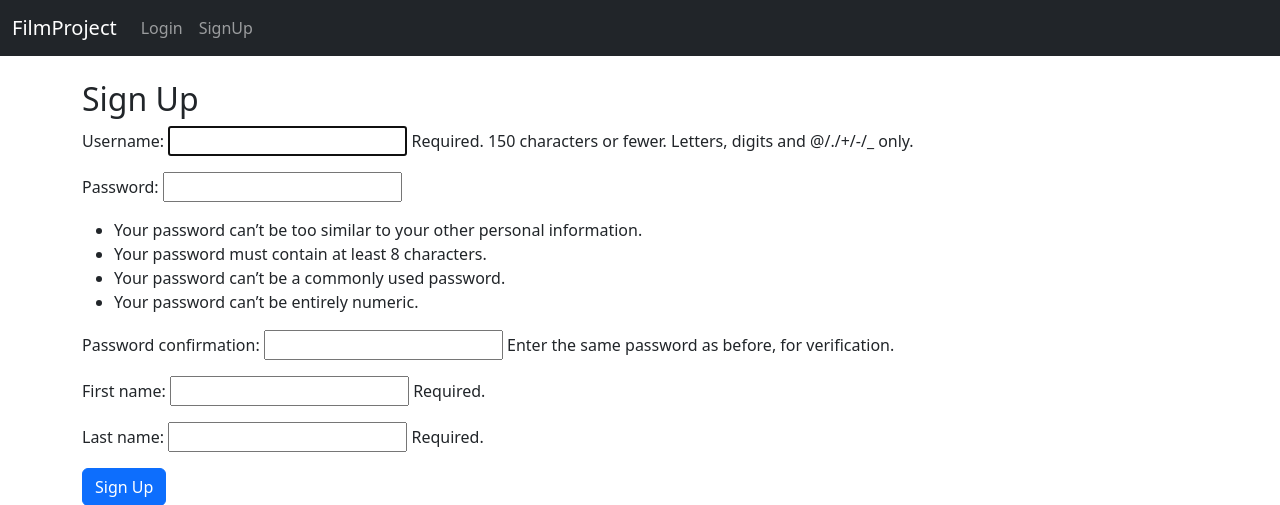
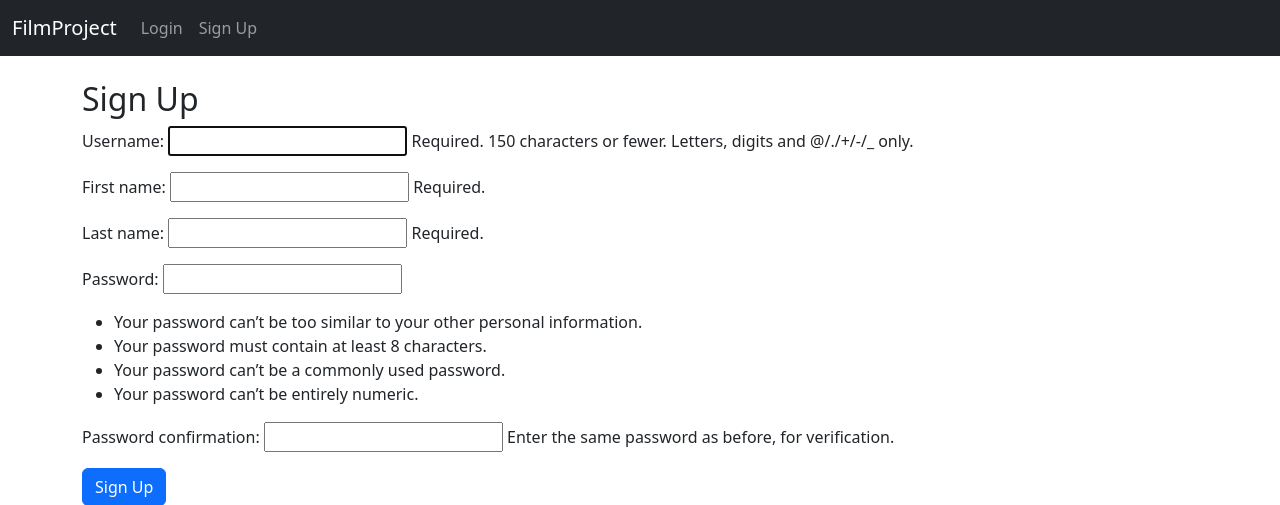
Before and after one commit to telkelly/DI_Bootcamp, a Django app: page /accounts/signup/ in a window 1280 px wide. Shown: the top 505 px of the page. Run offline with Django 4.2, Linux system fonts and the light colour scheme.

Commit message:
creating user auth

```diff
--- a/week24/day2/exercisesXP/FilmProject/accounts/views.py
+++ b/week24/day2/exercisesXP/FilmProject/accounts/views.py
@@ -14,7 +14,7 @@
 
     def get(self, request, *args, **kwargs):
         form = self.form_class()
-        return render(request, self.template_name, {'form':form})
+        return render(request, self.template_name, {'form': form})
 
     def post(self, request, *args, **kwargs):
         form = self.form_class(request.POST)
@@ -38,7 +38,8 @@
         else:
             form = SignUpForm()
 
-        return render(request, 'accounts/signup.html', {'form':form})
+        return render(request, 'accounts/register.html', {'form':form})
+
 
 class LoginView(generic.View):
     form_class = LoginForm
@@ -67,10 +68,12 @@
 
         return render(request, self.template_name, {'form':form})
 
+
 class LogoutView(View):
     def get(self, request, *args, **kwargs):
         logout(request)
         return redirect('/films/homepage/')
+
 
 class ProfileView(DetailView):
     model = User
--- a/week24/day2/exercisesXP/FilmProject/templates/partials/navbar.html
+++ b/week24/day2/exercisesXP/FilmProject/templates/partials/navbar.html
@@ -11,7 +11,7 @@
             <a class="nav-link" href="{% url 'login' %}">Login</a>
           </li>
           <li class="nav-item">
-                <a class="nav-link" href="{% url 'signup' %}">SignUp</a>
+            <a class="nav-link" href="{% url 'signup' %}">Sign Up</a>
           </li>
         {% endif %}
         {% if user.is_authenticated and user.is_superuser %}
```
Also changed, not shown: week24/day2/exercisesXP/FilmProject/accounts/forms.py (+3 -4 lines), 2 other files. Lines whose indentation alone changed are shown as unchanged.
